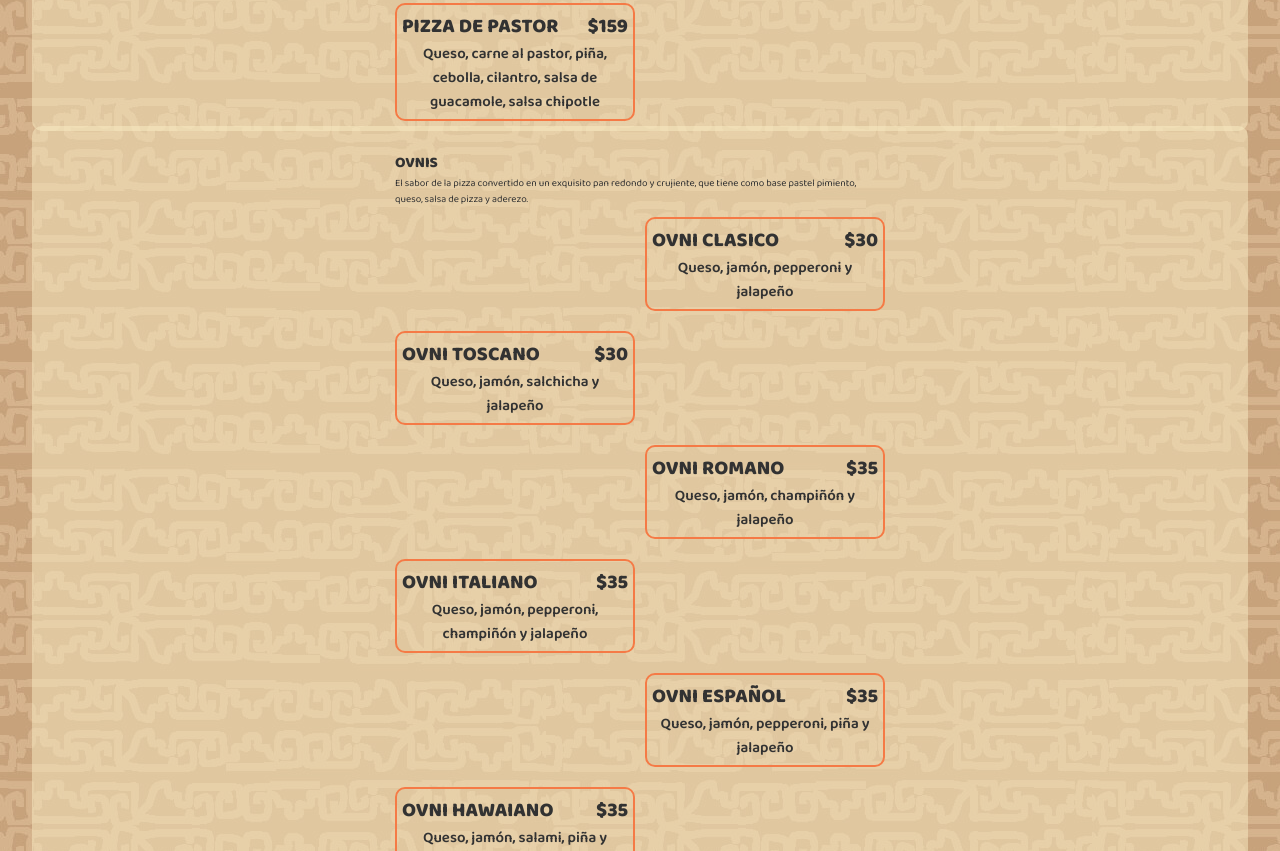
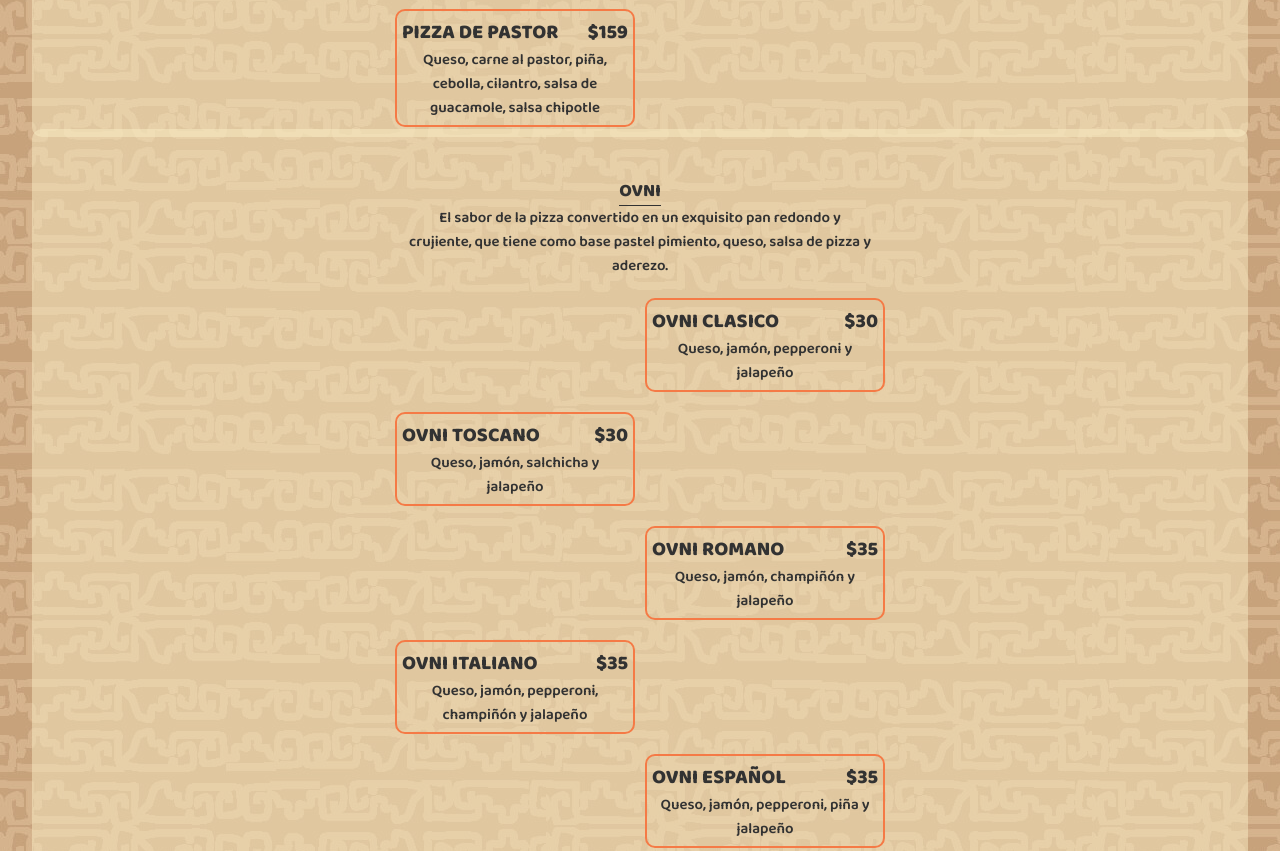
Before and after one commit to jamf1989/pizzeria-kankin, a plain HTML site: page index.html in a window 1280 px wide. Shown: the part 1487-2338 px from the top of the page. Drawn offline with Linux system fonts and the light colour scheme.

Commit message:
modificaciones en el titulo de la seccion ovnis

```diff
--- a/CSS/style.scss
+++ b/CSS/style.scss
@@ -106,7 +106,7 @@ html {
             display: flex;
             justify-content: space-evenly;
             h1 {
-                font-size: 1.6rem;
+                font-size: 1.8rem;
                 font-weight: 900;
             }
             .fas {
@@ -116,7 +116,7 @@ html {
             }
         }
         .frase {
-            font-size: 1.3rem;
+            font-size: 1.5rem;
             font-weight: 600;
         }
     }
@@ -182,7 +182,7 @@ html {
             content: '';
             position: absolute;
             width: 95%;
-            height: 1384px;
+            height: 1466px;
             background-color: $color-fondo;
             opacity: $opacity;
             border-radius: 10px;
@@ -195,6 +195,24 @@ html {
             display: flex;
             flex-direction: column;
             padding: 5px;
+            .main-ovnis_titulo {
+                width: 95%;
+                margin: 0 auto;
+                padding: 20px 0 10px;
+                display: flex;
+                flex-direction: column;
+                align-items: center;
+                h2 {
+                    font-size: 1.8rem;
+                    font-weight: 900;
+                    border-bottom: 1px solid black;
+                }
+                p {
+                    font-size: 1.5rem;
+                    font-weight: 600;
+                    text-align: center;
+                }
+            }
             .ovnis {
                 display: flex;
                 flex-direction: column;
--- a/index.html
+++ b/index.html
@@ -17,7 +17,7 @@
         <nav class="header-nav_enlaces">
           <ul>
             <li><a href="/">PIZZAS</a></li>
-            <li><a href="/">OVNI'S     </a></li>
+            <li><a href="#ovni">OVNI'S     </a></li>
             <li><a href="/">ARMA TU PIZZA   </a></li>
             <li><a href="/">PROMOCIONES</a></li>
           </ul>
@@ -154,10 +154,10 @@
           </article>
         </div>
       </section>
-      <section class="main-ovnis">
+      <section class="main-ovnis" id="ovni">
         <div class="main-ovnis_container">
-          <section class="main-ovnis_nombre">
-            <h2>OVNIS</h2>
+          <section class="main-ovnis_titulo">
+            <h2>OVNI</h2>
             <p>El sabor de la pizza convertido en un exquisito pan redondo y crujiente, que tiene como base pastel pimiento, queso, salsa de pizza y aderezo.</p>
           </section>
           <article class="ovnis">
```
Also changed, not shown: CSS/style.css, 1 other file.
